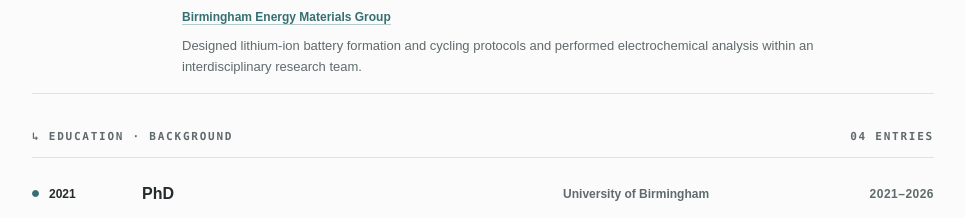
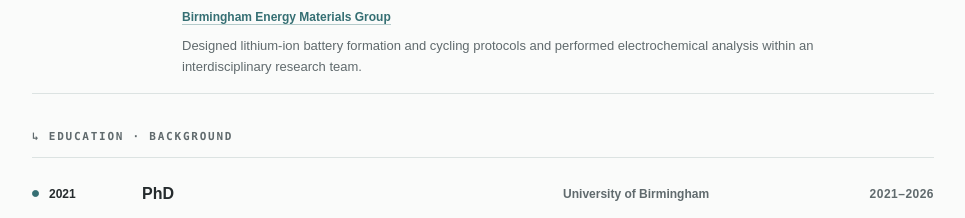
Before and after one commit to daorong-y/portfolio, a React (Vite) app: page / in a window 1280 px wide. Shown: the part 3342-3560 px from the top of the page, without its empty margins (294-1259 px from the left). Built offline with nearby package versions, Linux system fonts and the light colour scheme.

Commit message:
Remove Education entry count

```diff
--- a/src/App.tsx
+++ b/src/App.tsx
@@ -650,7 +650,6 @@ export default function Home() {
           <div className="timeline-group education-group">
             <div className="education-logbook-header">
               <span>↳ Education · background</span>
-              <span>04 entries</span>
             </div>
             <article className="education-item current">
               <div className="education-year">
```
